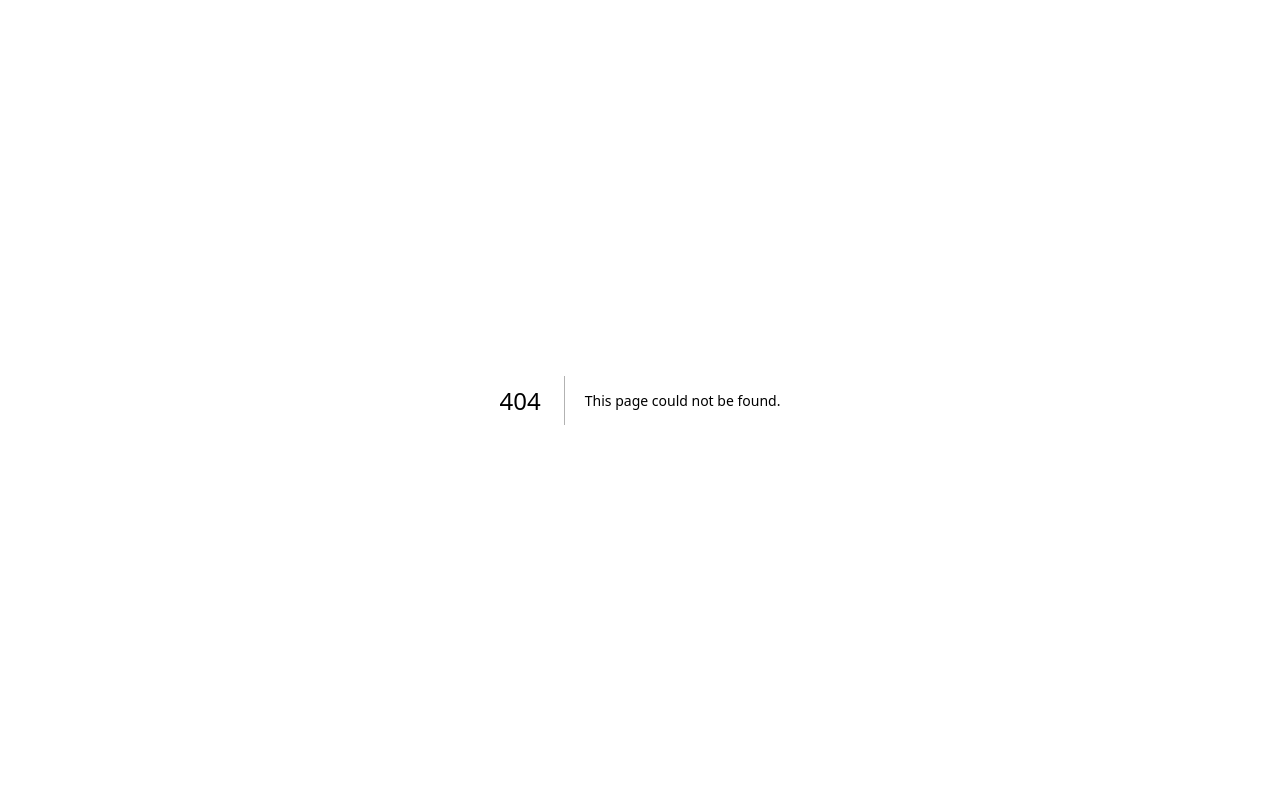
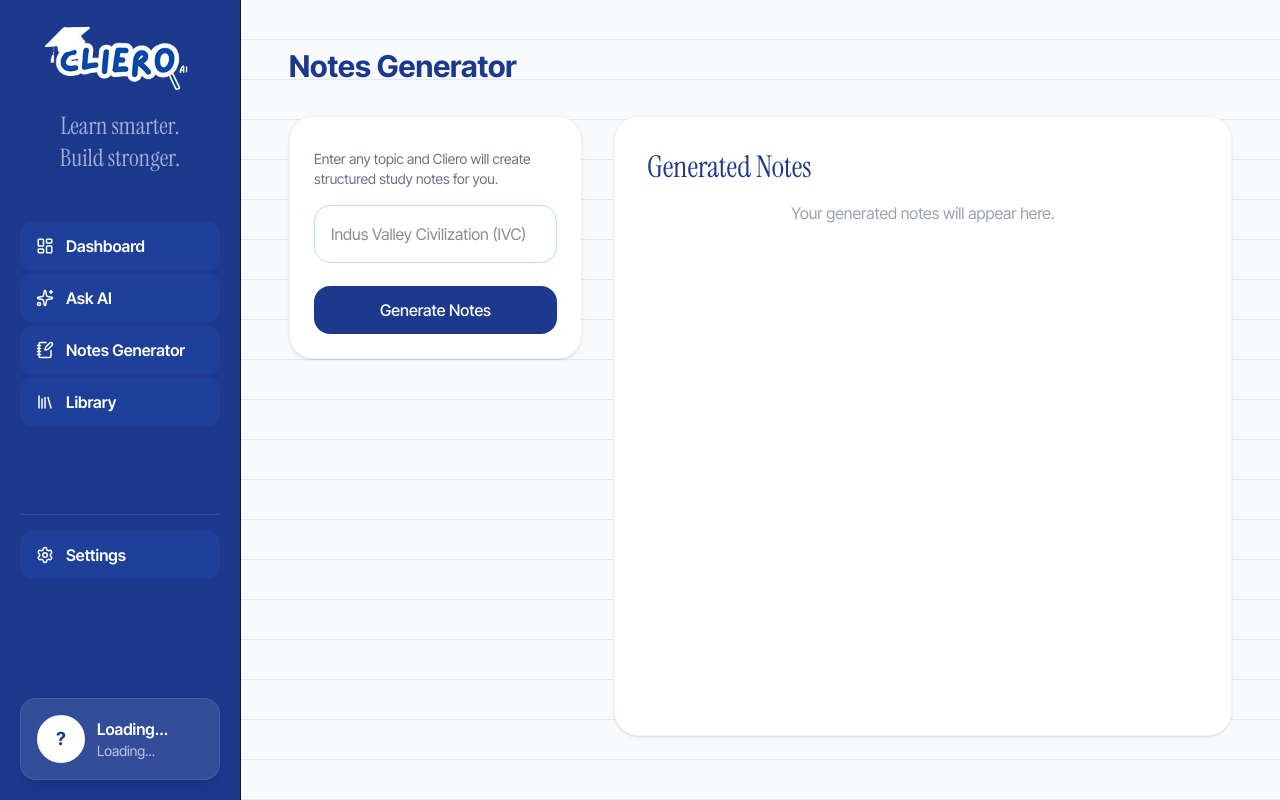
Before and after one commit to bvslahari007/cliero-ai, a Next.js app: page /dashboard/notes-generator in a window 1280 px wide. Before the commit this address had no page. Built offline with nearby package versions, Linux system fonts and the light colour scheme; no server answers.

Commit message:
Added Notes Generator UI

```diff
--- /dev/null
+++ b/app/dashboard/notes-generator/page.tsx
@@ -0,0 +1,82 @@
+"use client";
+
+import { useState } from "react";
+import { interTight, instrumentSerif } from "@/app/fonts";
+
+export default function NotesGenerator() {
+  const [topic, setTopic] = useState("");
+
+  return (
+    <div className="notebook-bg min-h-screen bg-white p-9 md:p-12">
+      <h1
+        className={`${interTight.className} text-xl md:text-3xl font-bold text-blue-900`}
+      >
+        Notes Generator
+      </h1>
+
+      <div className="mt-8 grid gap-8 lg:grid-cols-3 lg:h-[calc(100vh-180px)]">
+        {/* Left Panel */}
+<div className="h-fit rounded-3xl border border-gray-100 bg-white p-6 shadow-sm">          <p
+            className={`${interTight.className} mt-2 text-sm text-gray-500`}
+          >
+            Enter any topic and Cliero will create structured study notes for
+            you.
+          </p>
+
+          <textarea
+            value={topic}
+            onChange={(e) => setTopic(e.target.value)}
+            placeholder="Indus Valley Civilization (IVC)"
+            rows={1}
+            className={`${interTight.className}
+              mt-4
+              w-full
+              rounded-2xl
+              border
+              border-blue-200
+              p-4
+              text-gray-900
+              resize-none
+              focus:outline-none
+              focus:ring-2
+              focus:ring-blue-800
+            `}
+          />
+
+          <button
+            className={`${interTight.className}
+              mt-4
+              w-full
+              rounded-2xl
+              bg-blue-900
+              p-3
+              font-medium
+              text-white
+              transition-all
+              duration-300
+              hover:bg-blue-700
+              hover:shadow-lg
+            `}
+          >
+            Generate Notes
+          </button>
+        </div>
+
+        {/* Right Panel */}
+        <div className="h-full lg:col-span-2 rounded-3xl border border-gray-100 bg-white p-8 shadow-sm overflow-y-auto">
+          <h2
+            className={`${instrumentSerif.className} text-3xl text-blue-900`}
+          >
+            Generated Notes
+          </h2>
+
+          <p
+            className={`${interTight.className} mt-4 text-center text-gray-400`}
+          >
+            Your generated notes will appear here.
+          </p>
+        </div>
+      </div>
+    </div>
+  );
+}
--- a/app/dashboard/page.tsx
+++ b/app/dashboard/page.tsx
@@ -16,7 +16,7 @@ export default function DashboardPage() {
       <div className="grid gap-4 p-5 md:grid-cols-3">
         <ActionCard title="Ask AI" description="Beginner-friendly explanations, step-by-step breakdowns, and academic support - whenever a concept feels cloudy." link="/dashboard/ask-ai" icon={<Sparkles />} />
         <ActionCard title="Smart Notes Generator" description="Turn any topic into structured study notes - summaries
-formulas, worked examples, and revision points." link="/action" icon={<NotebookPen />} />
+formulas, worked examples, and revision points." link="/dashboard/notes-generator" icon={<NotebookPen />} />
         <ActionCard title="Library" description="Every question you've asked and every note you've
 made, saved and searchable in one calm place." link="/action" icon={<Library />} />
       </div>
--- a/app/dashboard/settings/page.tsx
+++ b/app/dashboard/settings/page.tsx
@@ -160,8 +160,7 @@ async function handleLogout() {
   hover:scale-105
   hover:shadow-lg
   active:scale-95
-  hover:bg-blue-800
-          "
+hover:bg-blue-700          "
           onClick={handleSave}
         >
           Save Changes
--- a/components/dashboard/Sidebar.tsx
+++ b/components/dashboard/Sidebar.tsx
@@ -87,7 +87,7 @@ export default function Sidebar() {
           Ask AI
         </Link>
 
-        <Link href="/dashboard/notes" className={linkStyles("/dashboard/notes")}>
+        <Link href="/dashboard/notes-generator" className={linkStyles("/dashboard/notes")}>
           <NotebookPen size={18} />
           Notes Generator
         </Link>
--- a/components/dashboard/TipOfTheDay.tsx
+++ b/components/dashboard/TipOfTheDay.tsx
@@ -102,7 +102,6 @@ export default function TipOfTheDay() {
   "Discomfort is a signal you're growing — seek it, don't avoid it.",
   "A fixed mindset says 'I'm not smart.' A growth mindset says 'I'm not smart yet.'",
   "Skills compound — every hour you invest in learning returns dividends for decades.",
-  "You don't rise to your goals. You fall to the level of your systems.",
 
   // 🌍 Personal Branding
   "Post one thing you've learned every week on LinkedIn — consistency builds authority.",
@@ -132,7 +131,7 @@ return tips[day % tips.length];
       <p
         className={`${interTight.className} text-lg text-center font-bold text-blue-900`}
       >
-        Tip of the Day
+        1Line Tip of the Day
       </p>
 
       <p
```
